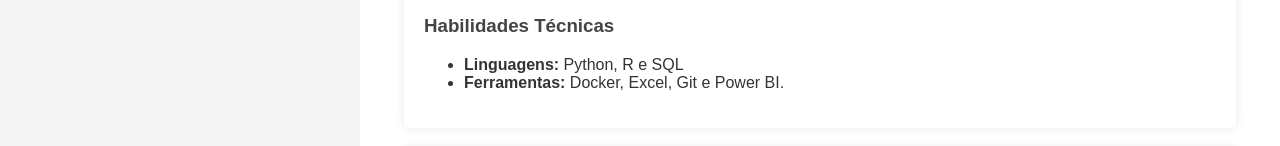
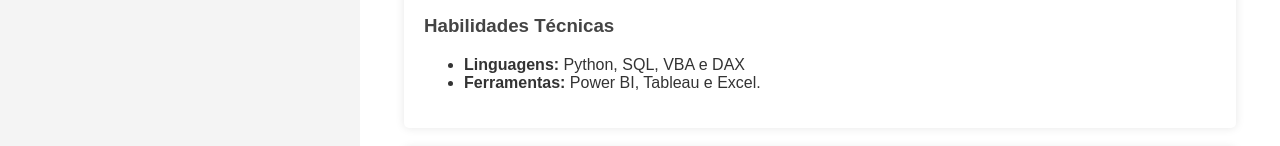
Before and after one commit to PetersonFlorindo/petersonflorindo.github.io, a plain HTML site: page index.html in a window 1280 px wide. Shown: the part 398-544 px from the top of the page. Drawn offline with Linux system fonts and the light colour scheme.

Commit message:
Update index.html

```diff
--- a/index.html
+++ b/index.html
@@ -78,8 +78,8 @@
 
             <h3>Habilidades Técnicas</h3>
             <ul>
-                <li><strong>Linguagens:</strong> Python, R e SQL</li>
-                <li><strong>Ferramentas:</strong> Docker, Excel, Git e Power BI.</li>
+                <li><strong>Linguagens:</strong> Python, SQL, VBA e DAX</li>
+                <li><strong>Ferramentas:</strong> Power BI, Tableau e Excel.</li>
             </ul>
         </div>
         <div class="section">
```
